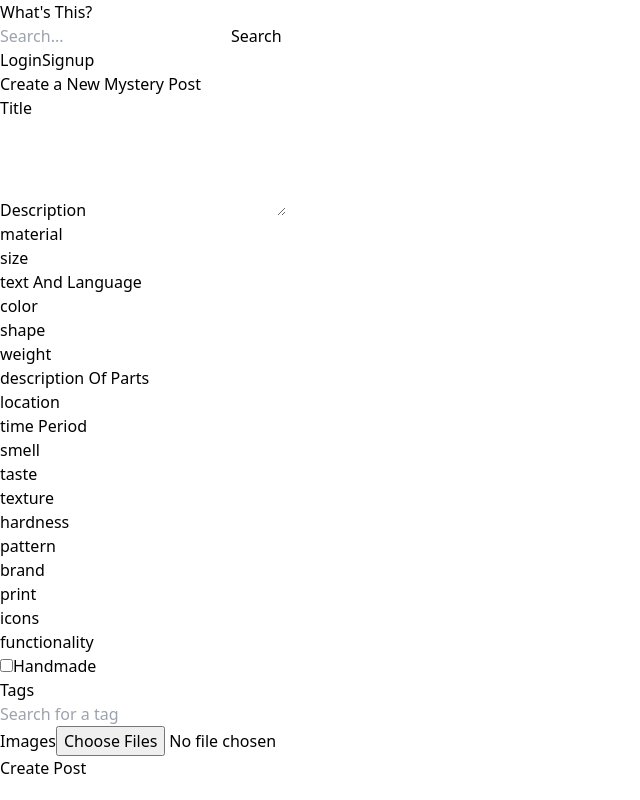
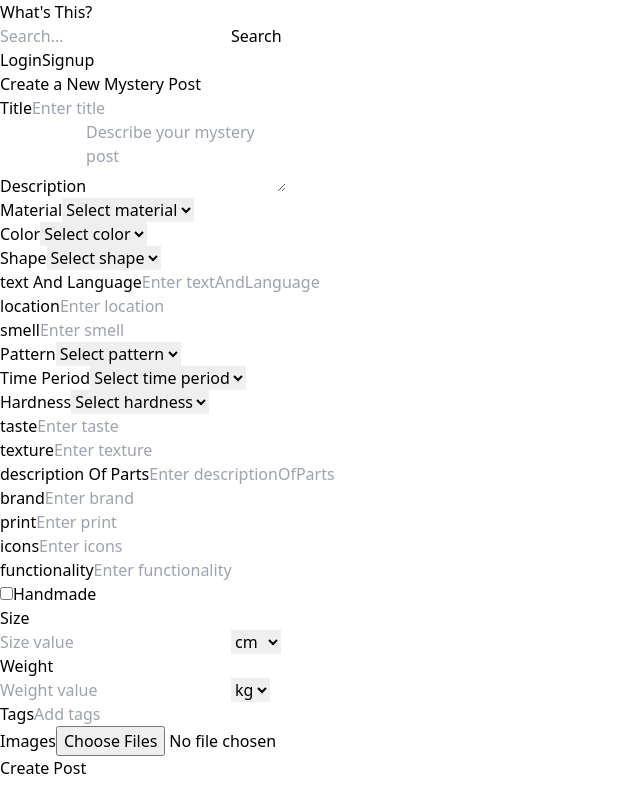
Before and after one commit to Gilbertstrang/SWE573-Fall24, a Next.js app in the folder whatsthis-frontend/: page /create-post in a window 1280 px wide. Shown: the whole page, without its empty margins (0-640 px from the left). Built offline with nearby package versions, Linux system fonts and the light colour scheme.

Commit message:
Changed post creation page. More detailed now.

```diff
--- a/whatsthis-frontend/src/app/create-post/page.js
+++ b/whatsthis-frontend/src/app/create-post/page.js
@@ -12,11 +12,13 @@ const CreatePostPage = () => {
     title: "",
     description: "",
     material: "",
-    size: "",
+    sizeValue: "",
+    sizeUnit: "cm",
     textAndLanguage: "",
     color: "",
     shape: "",
-    weight: "",
+    weightValue: "",
+    weightUnit: "kg",
     descriptionOfParts: "",
     location: "",
     timePeriod: "",
@@ -34,6 +36,17 @@ const CreatePostPage = () => {
     imageUrls: [],
   });
 
+
+  const predefinedShapes = ["Round", "Square", "Rectangle", "Triangle", "Oval", "Hexagon", "Irregular"];
+  const predefinedMaterials = ["Plastic", "Metal", "Wood", "Glass", "Fabric", "Paper"];
+  const predefinedColors = ["Red", "Green", "Blue", "Black", "White", "Yellow", "Purple", "Brown"];
+  const predefinedPatterns = ["Striped", "Polka Dot", "Plaid", "Solid", "Abstract", "Geometric"];
+  const predefinedTimePeriods = ["19th Century", "20th Century", "21st Century", "Ancient"];
+  const predefinedHardness = ["Soft", "Medium", "Hard"];
+  const predefinedFunctions = ["Decorative", "Functional", "Both"];
+  const sizeUnits = ["cm", "in", "mm", "m"];
+  const weightUnits = ["kg", "g", "lb", "oz"];
+
   const [tagsInput, setTagsInput] = useState("");
   const [tagSuggestions, setTagSuggestions] = useState([]);
   const [loadingTags, setLoadingTags] = useState(false);
@@ -41,8 +54,17 @@ const CreatePostPage = () => {
   const [loading, setLoading] = useState(false);
   const [error, setError] = useState("");
 
+  const handleInputChange = (e) => {
+    const { name, value, type, checked } = e.target;
+    setFormData((prev) => ({
+      ...prev,
+      [name]: type === "checkbox" ? checked : value,
+    }));
+  };
 
-  const fetchTagSuggestions = async (query) => {
+  const handleTagInputChange = async (e) => {
+    const query = e.target.value;
+    setTagsInput(query);
     if (!query.trim()) {
       setTagSuggestions([]);
       return;
@@ -54,19 +76,13 @@ const CreatePostPage = () => {
       if (!res.ok) {
         throw new Error("Failed to fetch tag suggestions");
       }
-      const tags = await res.json();
-      setTagSuggestions(tags);
-    } catch (err) {
-      console.error("Error fetching tag suggestions:", err);
+      const suggestions = await res.json();
+      setTagSuggestions(suggestions);
+    } catch (error) {
+      console.error("Error fetching tag suggestions:", error);
     } finally {
       setLoadingTags(false);
     }
-  };
-
-  const handleTagsInput = (e) => {
-    const query = e.target.value;
-    setTagsInput(query);
-    fetchTagSuggestions(query);
   };
 
   const addTag = (tag) => {
@@ -112,14 +128,6 @@ const CreatePostPage = () => {
     }
   };
 
-  const handleInputChange = (e) => {
-    const { name, value, type, checked } = e.target;
-    setFormData((prev) => ({
-      ...prev,
-      [name]: type === "checkbox" ? checked : value,
-    }));
-  };
-
   const handleSubmit = async (e) => {
     e.preventDefault();
 
@@ -130,6 +138,8 @@ const CreatePostPage = () => {
 
     const postData = {
       ...formData,
+      size: `${formData.sizeValue} ${formData.sizeUnit}`,
+      weight: `${formData.weightValue} ${formData.weightUnit}`,
       userId: user.id,
     };
 
@@ -160,19 +170,25 @@ const CreatePostPage = () => {
   };
 
   return (
-    <div className="bg-gray-900 text-white min-h-screen p-8">
-      <div className="container mx-auto max-w-3xl">
-        <h1 className="text-3xl font-bold mb-6">Create a New Mystery Post</h1>
-
+<div className="min-h-screen flex flex-col bg-gray-900 text-white">
+  <div className="container mx-auto py-8">
+    <div className="max-w-full mx-auto bg-gray-800 rounded-lg shadow-lg p-8">
+      {/* Top Section */}
+      <div className="mb-8">
+        <h1 className="text-4xl font-bold text-center mb-4">Create a New Mystery Post</h1>
         {error && (
           <div className="bg-red-600 text-white p-4 rounded mb-4">
             {error}
           </div>
         )}
+      </div>
 
-        <form onSubmit={handleSubmit} className="space-y-6">
-          <div>
-            <label htmlFor="title" className="block font-semibold mb-2">
+      {/* Form Section */}
+      <form onSubmit={handleSubmit} className="space-y-8">
+        {/* Top Section Fields */}
+        <div className="grid grid-cols-1 lg:grid-cols-3 gap-6">
+          <div className="lg:col-span-3">
+            <label htmlFor="title" className="block text-lg font-semibold mb-2">
               Title
             </label>
             <input
@@ -181,13 +197,14 @@ const CreatePostPage = () => {
               name="title"
               value={formData.title}
               onChange={handleInputChange}
-              className="w-full p-2 rounded bg-gray-800 text-white"
+              className="w-full px-4 py-3 rounded-lg bg-gray-700 text-white focus:outline-none focus:ring-2 focus:ring-teal-500"
+              placeholder="Enter title"
               required
             />
           </div>
 
-          <div>
-            <label htmlFor="description" className="block font-semibold mb-2">
+          <div className="lg:col-span-3">
+            <label htmlFor="description" className="block text-lg font-semibold mb-2">
               Description
             </label>
             <textarea
@@ -195,34 +212,50 @@ const CreatePostPage = () => {
               name="description"
               value={formData.description}
               onChange={handleInputChange}
-              className="w-full p-2 rounded bg-gray-800 text-white"
-              rows={4}
-            />
+              className="w-full px-4 py-3 rounded-lg bg-gray-700 text-white focus:outline-none focus:ring-2 focus:ring-teal-500"
+              rows={3}
+              placeholder="Describe your mystery post"
+            ></textarea>
+          </div>
         </div>
 
+        {/* Three Column Section */}
+        <div className="grid grid-cols-1 lg:grid-cols-3 gap-6">
+          {/* Column 1 */}
+          <div className="space-y-6">
+            {[
+              { name: "material", options: predefinedMaterials, label: "Material" },
+              { name: "color", options: predefinedColors, label: "Color" },
+              { name: "shape", options: predefinedShapes, label: "Shape" },
+            ].map(({ name, options, label }) => (
+              <div key={name}>
+                <label htmlFor={name} className="block text-lg font-semibold mb-2">
+                  {label}
+                </label>
+                <select
+                  id={name}
+                  name={name}
+                  value={formData[name]}
+                  onChange={handleInputChange}
+                  className="w-full px-4 py-3 rounded-lg bg-gray-700 text-white focus:outline-none focus:ring-2 focus:ring-teal-500"
+                >
+                  <option value="">Select {label.toLowerCase()}</option>
+                  {options.map((option, idx) => (
+                    <option key={idx} value={option}>
+                      {option}
+                    </option>
+                  ))}
+                </select>
+              </div>
+            ))}
 
             {[
-            "material",
-            "size",
               "textAndLanguage",
-            "color",
-            "shape",
-            "weight",
-            "descriptionOfParts",
               "location",
-            "timePeriod",
               "smell",
-            "taste",
-            "texture",
-            "hardness",
-            "pattern",
-            "brand",
-            "print",
-            "icons",
-            "functionality",
             ].map((field) => (
               <div key={field}>
-              <label htmlFor={field} className="block font-semibold mb-2 capitalize">
+                <label htmlFor={field} className="block text-lg font-semibold mb-2 capitalize">
                   {field.replace(/([A-Z])/g, " $1")}
                 </label>
                 <input
@@ -231,66 +264,178 @@ const CreatePostPage = () => {
                   name={field}
                   value={formData[field]}
                   onChange={handleInputChange}
-                className="w-full p-2 rounded bg-gray-800 text-white"
+                  className="w-full px-4 py-3 rounded-lg bg-gray-700 text-white focus:outline-none focus:ring-2 focus:ring-teal-500"
+                  placeholder={`Enter ${field}`}
+                />
+              </div>
+            ))}
+          </div>
+
+          {/* Column 2 */}
+          <div className="space-y-6">
+            {[
+              { name: "pattern", options: predefinedPatterns, label: "Pattern" },
+              { name: "timePeriod", options: predefinedTimePeriods, label: "Time Period" },
+              { name: "hardness", options: predefinedHardness, label: "Hardness" },
+            ].map(({ name, options, label }) => (
+              <div key={name}>
+                <label htmlFor={name} className="block text-lg font-semibold mb-2">
+                  {label}
+                </label>
+                <select
+                  id={name}
+                  name={name}
+                  value={formData[name]}
+                  onChange={handleInputChange}
+                  className="w-full px-4 py-3 rounded-lg bg-gray-700 text-white focus:outline-none focus:ring-2 focus:ring-teal-500"
+                >
+                  <option value="">Select {label.toLowerCase()}</option>
+                  {options.map((option, idx) => (
+                    <option key={idx} value={option}>
+                      {option}
+                    </option>
+                  ))}
+                </select>
+              </div>
+            ))}
+
+            {[
+              "taste",
+              "texture",
+              "descriptionOfParts",
+            ].map((field) => (
+              <div key={field}>
+                <label htmlFor={field} className="block text-lg font-semibold mb-2 capitalize">
+                  {field.replace(/([A-Z])/g, " $1")}
+                </label>
+                <input
+                  type="text"
+                  id={field}
+                  name={field}
+                  value={formData[field]}
+                  onChange={handleInputChange}
+                  className="w-full px-4 py-3 rounded-lg bg-gray-700 text-white focus:outline-none focus:ring-2 focus:ring-teal-500"
+                  placeholder={`Enter ${field}`}
+                />
+              </div>
+            ))}
+          </div>
+
+          {/* Column 3 */}
+          <div className="space-y-6">
+            {[
+              "brand",
+              "print",
+              "icons",
+              "functionality",
+            ].map((field) => (
+              <div key={field}>
+                <label htmlFor={field} className="block text-lg font-semibold mb-2 capitalize">
+                  {field.replace(/([A-Z])/g, " $1")}
+                </label>
+                <input
+                  type="text"
+                  id={field}
+                  name={field}
+                  value={formData[field]}
+                  onChange={handleInputChange}
+                  className="w-full px-4 py-3 rounded-lg bg-gray-700 text-white focus:outline-none focus:ring-2 focus:ring-teal-500"
+                  placeholder={`Enter ${field}`}
                 />
               </div>
             ))}
 
-          {/* Checkbox for Handmade */}
             <div>
-            <label htmlFor="handmade" className="flex items-center space-x-2">
+              <label htmlFor="handmade" className="flex items-center text-lg font-semibold">
                 <input
                   type="checkbox"
                   id="handmade"
                   name="handmade"
                   checked={formData.handmade}
                   onChange={handleInputChange}
-                className="rounded bg-gray-800"
+                  className="mr-2 w-5 h-5 rounded bg-gray-700 text-teal-500 focus:outline-none"
                 />
-              <span>Handmade</span>
+                Handmade
               </label>
+            </div>
+          </div>
+        </div>
+
+        {/* Bottom Section */}
+        <div className="space-y-8">
+          <div className="grid grid-cols-1 lg:grid-cols-3 gap-6">
+            {/* Size */}
+            <div>
+              <label className="block text-lg font-semibold mb-2">Size</label>
+              <div className="flex gap-4">
+                <input
+                  type="number"
+                  name="sizeValue"
+                  value={formData.sizeValue}
+                  onChange={handleInputChange}
+                  className="flex-grow px-4 py-3 rounded-lg bg-gray-700 text-white focus:outline-none focus:ring-2 focus:ring-teal-500"
+                  placeholder="Size value"
+                />
+                <select
+                  name="sizeUnit"
+                  value={formData.sizeUnit}
+                  onChange={handleInputChange}
+                  className="w-1/3 px-4 py-3 rounded-lg bg-gray-700 text-white focus:outline-none focus:ring-2 focus:ring-teal-500"
+                >
+                  {sizeUnits.map((unit, idx) => (
+                    <option key={idx} value={unit}>
+                      {unit}
+                    </option>
+                  ))}
+                </select>
+              </div>
+            </div>
+
+            {/* Weight */}
+            <div>
+              <label className="block text-lg font-semibold mb-2">Weight</label>
+              <div className="flex gap-4">
+                <input
+                  type="number"
+                  name="weightValue"
+                  value={formData.weightValue}
+                  onChange={handleInputChange}
+                  className="flex-grow px-4 py-3 rounded-lg bg-gray-700 text-white focus:outline-none focus:ring-2 focus:ring-teal-500"
+                  placeholder="Weight value"
+                />
+                <select
+                  name="weightUnit"
+                  value={formData.weightUnit}
+                  onChange={handleInputChange}
+                  className="w-1/3 px-4 py-3 rounded-lg bg-gray-700 text-white focus:outline-none focus:ring-2 focus:ring-teal-500"
+                >
+                  {weightUnits.map((unit, idx) => (
+                    <option key={idx} value={unit}>
+                      {unit}
+                    </option>
+                  ))}
+                </select>
+              </div>
+            </div>
           </div>
 
           {/* Tags */}
           <div>
-            <label className="block font-semibold mb-2">Tags</label>
-            <div className="flex flex-col relative">
+            <label className="block text-lg font-semibold mb-2">Tags</label>
             <input
               type="text"
               value={tagsInput}
-                onChange={handleTagsInput}
-                className="w-full p-2 rounded bg-gray-800 text-white"
-                placeholder="Search for a tag"
+              onChange={handleTagInputChange}
+              className="w-full px-4 py-3 rounded-lg bg-gray-700 text-white focus:outline-none focus:ring-2 focus:ring-teal-500"
+              placeholder="Add tags"
             />
-              {loadingTags && <p className="text-gray-400 mt-2">Loading suggestions...</p>}
-              {tagSuggestions.length > 0 && (
-                <ul className="absolute bg-gray-800 border border-gray-600 mt-2 rounded shadow-md w-full max-h-40 overflow-y-auto">
-                  {tagSuggestions.map((tag, index) => (
-                    <li
-                      key={index}
-                      onClick={() => addTag(tag.label)}
-                      className="p-2 cursor-pointer hover:bg-gray-700"
-                    >
-                      {tag.label}
-                    </li>
-                  ))}
-                </ul>
-              )}
-            </div>
-            <div className="flex flex-wrap gap-2 mt-2">
-              {formData.tags.map((tag, index) => (
+            <div className="mt-4">
+              {formData.tags.map((tag, idx) => (
                 <span
-                  key={index}
-                  className="bg-teal-700 px-3 py-1 rounded-full text-sm flex items-center gap-2"
+                  key={idx}
+                  className="inline-block bg-teal-700 px-3 py-1 rounded-full text-white mr-2 mb-2"
                 >
                   {tag}
-                  <button
-                    type="button"
-                    onClick={() => removeTag(index)}
-                    className="text-red-500"
-                  >
-                    &times;
-                  </button>
                 </span>
               ))}
             </div>
@@ -298,33 +443,31 @@ const CreatePostPage = () => {
 
           {/* Images */}
           <div>
-            <label className="block font-semibold mb-2">Images</label>
+            <label className="block text-lg font-semibold mb-2">Images</label>
             <input
               type="file"
               multiple
               onChange={handleImageUpload}
-              className="w-full"
+              className="w-full px-4 py-3 bg-gray-700 text-white rounded-lg"
             />
-            {loading && <p className="text-gray-400">Uploading images...</p>}
-            <div className="mt-4 grid grid-cols-3 gap-2">
-              {images.map((name, index) => (
-                <div key={index} className="bg-gray-800 p-2 rounded">
-                  {name}
           </div>
-              ))}
+
+          {/* Submit Button */}
+          <div>
+            <button
+              type="submit"
+              className="w-full px-6 py-3 bg-teal-500 text-white rounded-lg font-semibold hover:bg-teal-600 focus:outline-none"
+              disabled={loading}
+            >
+              {loading ? "Creating Post..." : "Create Post"}
+            </button>
+          </div>
+        </div>
+      </form>
+    </div>
   </div>
 </div>
 
-          <button
-            type="submit"
-            className="bg-teal-500 w-full py-3 rounded hover:bg-teal-600 transition font-semibold"
-            disabled={loading}
-          >
-            Create Post
-          </button>
-        </form>
-      </div>
-    </div>
   );
 };
 
```
Also changed, not shown: 1 other file (tests, documents, lock files or other folders). Lines whose indentation alone changed are shown as unchanged.
